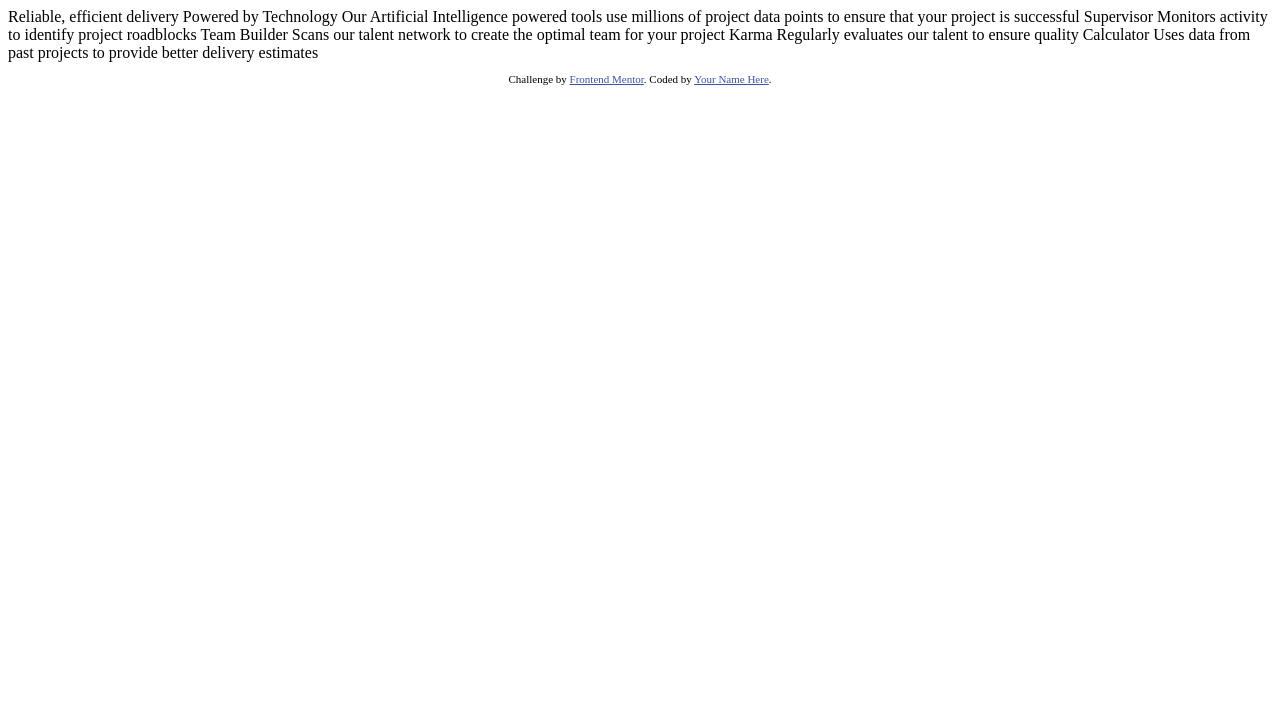
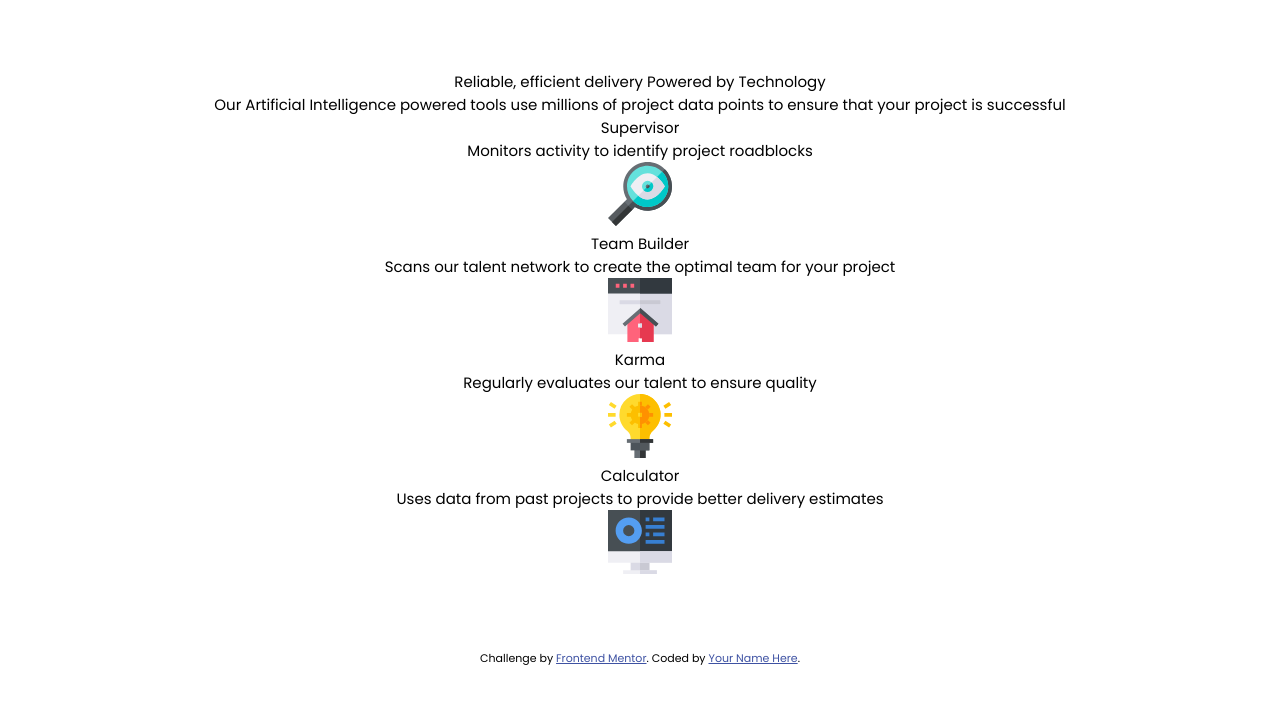
Before and after one commit to Ar1f007/fmentor-four-card-feature-section, a plain HTML site: page index.html in a window 1280 px wide. Drawn offline with Linux system fonts and the light colour scheme.

Commit message:
html markup and basic css added

```diff
--- a/index.html
+++ b/index.html
@@ -1,39 +1,67 @@
 <!DOCTYPE html>
 <html lang="en">
+
 <head>
   <meta charset="UTF-8">
-  <meta name="viewport" content="width=device-width, initial-scale=1.0"> <!-- displays site properly based on user's device -->
+  <meta name="viewport" content="width=device-width, initial-scale=1.0">
+  <!-- displays site properly based on user's device -->
 
   <link rel="icon" type="image/png" sizes="32x32" href="./images/favicon-32x32.png">
+  <link rel="preconnect" href="https://fonts.gstatic.com">
+  <link href="https://fonts.googleapis.com/css2?family=Poppins:wght@200;400;600&display=swap" rel="stylesheet">
+
+  <link rel="stylesheet" href="./style.css">
 
   <title>Frontend Mentor | Four card feature section</title>
 
-  <!-- Feel free to remove these styles or customise in your own stylesheet 👍 -->
+  <!-- Feel free to remove these styles or customize in your own stylesheet 👍 -->
   <style>
-    .attribution { font-size: 11px; text-align: center; }
-    .attribution a { color: hsl(228, 45%, 44%); }
+    .attribution {
+      font-size: 11px;
+      text-align: center;
+    }
+
+    .attribution a {
+      color: hsl(228, 45%, 44%);
+    }
   </style>
 </head>
+
 <body>
+  <section class="main-section">
 
-  Reliable, efficient delivery
-  Powered by Technology
+    <div class="heading">
+      <span class="topic-heading">Reliable, efficient delivery</span>
+      <span class="topic-heading__contributor-name">Powered by Technology</span>
+      <p class="topic-statement">Our Artificial Intelligence powered tools use millions of project data points
+        to ensure that your project is successful</p>
+    </div>
 
-  Our Artificial Intelligence powered tools use millions of project data points
-  to ensure that your project is successful
+    <div class="card-1">
+      <span class="card-heading">Supervisor</span>
+      <p class="card-content">Monitors activity to identify project roadblocks</p>
+      <img src="./images/icon-supervisor.svg" alt="" class="align">
+    </div>
 
-  Supervisor
-  Monitors activity to identify project roadblocks
+    <div class="card-2">
+      <span class="card-heading">Team Builder</span>
+      <p class="card-content">Scans our talent network to create the optimal team for your project</p>
+      <img src="./images/icon-team-builder.svg" alt="" class="align">
+    </div>
 
-  Team Builder
-  Scans our talent network to create the optimal team for your project
+    <div class="card-3">
+      <span class="card-heading">Karma</span>
+      <p class="card-content">Regularly evaluates our talent to ensure quality</p>
+      <img src="./images/icon-karma.svg" alt="" class="align">
+    </div>
 
-  Karma
-  Regularly evaluates our talent to ensure quality
+    <div class="card-4">
+      <span class="card-heading">Calculator</span>
+      <p class="card-content">Uses data from past projects to provide better delivery estimates</p>
+      <img src="./images/icon-calculator.svg" alt="" class="align">
+    </div>
 
-  Calculator
-  Uses data from past projects to provide better delivery estimates
-
+  </section>
 
   <footer>
     <p class="attribution">
@@ -42,4 +70,5 @@
     </p>
   </footer>
 </body>
+
 </html>
--- /dev/null
+++ b/style.css
@@ -0,0 +1,18 @@
+* {
+  margin: 0;
+  padding: 0;
+}
+body {
+  width: 100%;
+  max-width: 1440px;
+  text-align: center;
+  font-size: 0.9375rem;
+  font-family: "Poppins", sans-serif;
+}
+
+.main-section {
+  display: flex;
+  flex-flow: wrap column;
+  width: 90%;
+  margin: 70px auto;
+}
```
